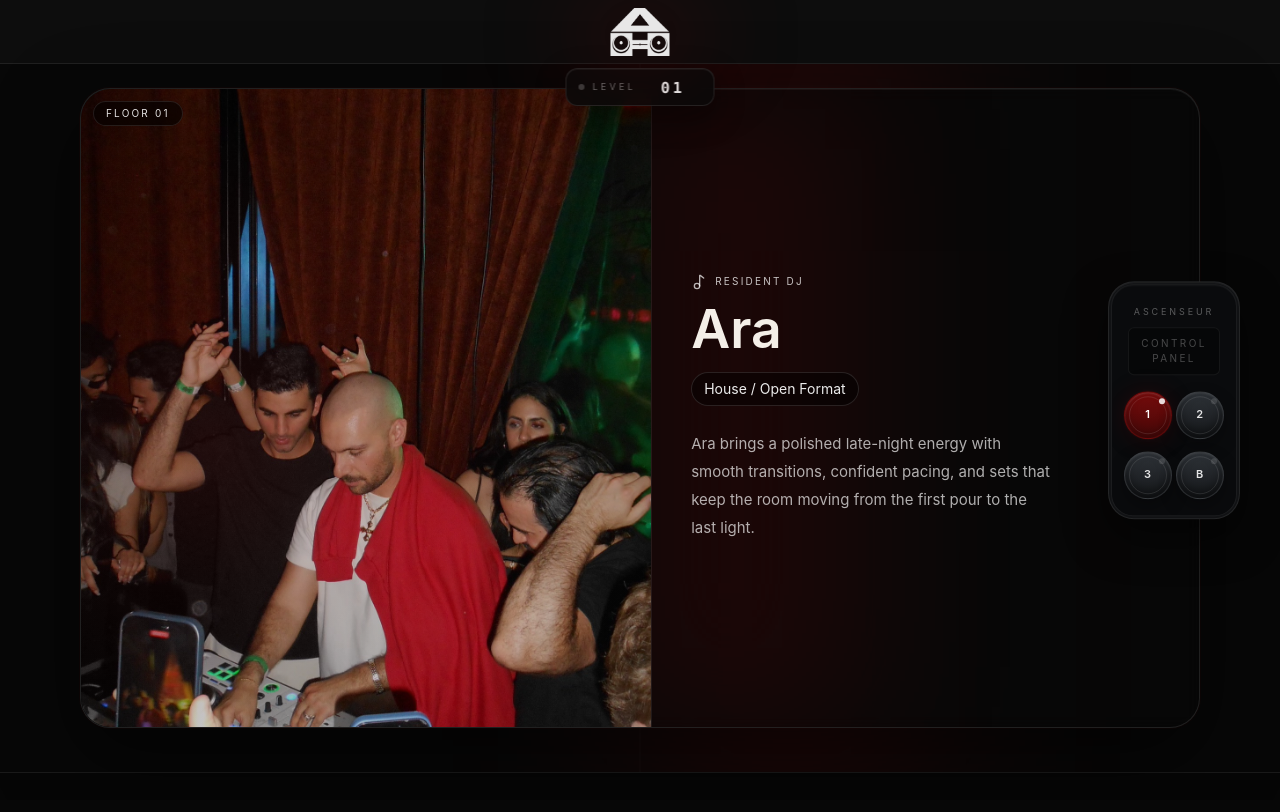
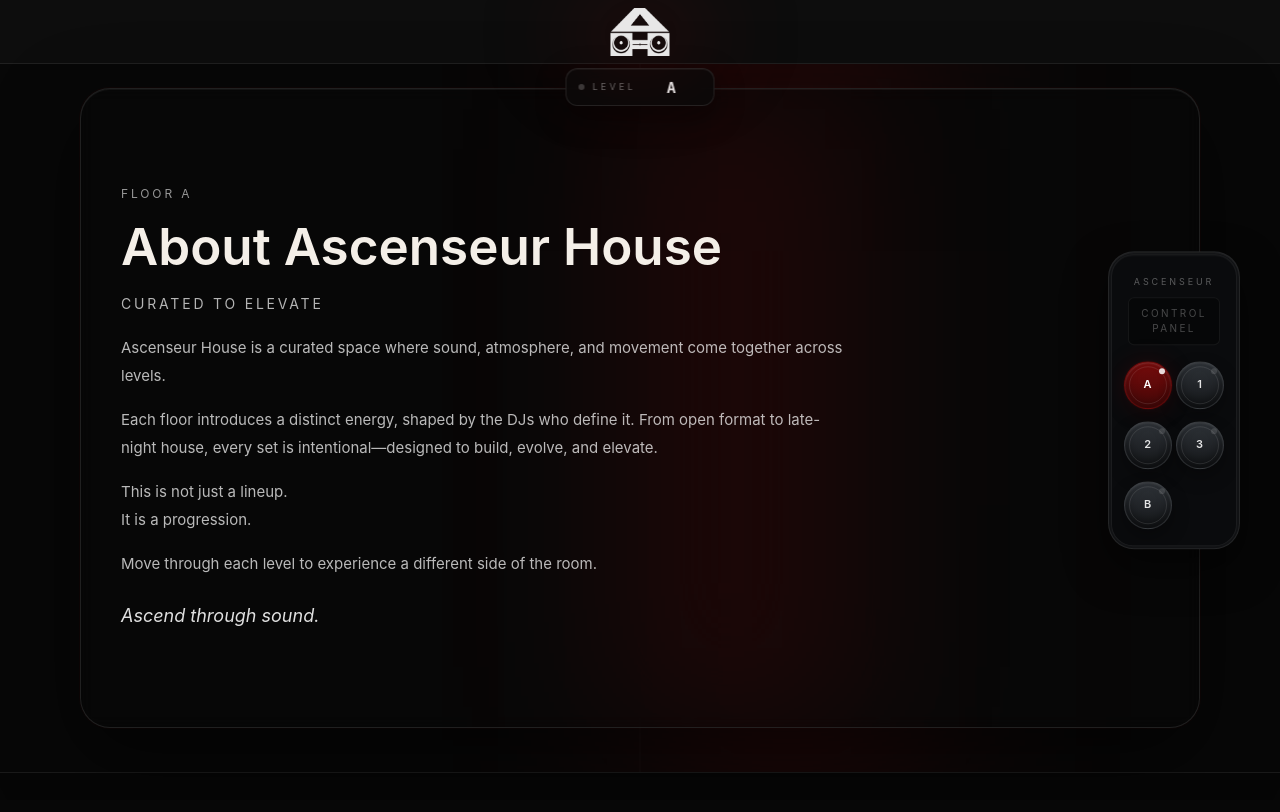
Before and after one commit to galiwartoukian-collab/ascenseurhouse, a React (Vite) app: page / in a window 1280 px wide. Shown: the top 812 px of the page. Built offline with nearby package versions, Linux system fonts and the light colour scheme; the HTML template or start-up script is replaced by a standard one.

Commit message:
Add About floor to elevator sequence and controls

```diff
--- a/src/App.tsx
+++ b/src/App.tsx
@@ -5,8 +5,8 @@ import "./index.css";
 
 type View = "lobby" | "profile" | "booking";
 type TravelState = "idle" | "closing" | "traveling" | "opening";
-type Stop = "lobby" | "ara" | "anais" | "bliss" | "booking";
-type FloorCode = "00" | "01" | "02" | "03" | "B";
+type Stop = "lobby" | "about" | "ara" | "anais" | "bliss" | "booking";
+type FloorCode = "00" | "A" | "01" | "02" | "03" | "B";
 
 type Profile = {
   id: "ara" | "anais" | "bliss";
@@ -39,6 +39,7 @@ type ElevatorPanelProps = {
   activeFloor: FloorCode;
   targetFloor: FloorCode;
   disabled: boolean;
+  onGoToAbout: () => void;
   onGoToAra: () => void;
   onGoToAnais: () => void;
   onGoToBliss: () => void;
@@ -51,6 +52,7 @@ type ScrollControllerProps = {
   isAutoScrollingRef: React.RefObject<boolean>;
   containerRef: React.RefObject<HTMLDivElement | null>;
   onEnterLobby: () => void;
+  onEnterAbout: () => void;
   onEnterProfile: (profile: Profile) => void;
   onEnterBooking: () => void;
   onLobbyProgress: (progress: number) => void;
@@ -60,7 +62,7 @@ const DOOR_EASE: [number, number, number, number] = [0.77, 0, 0.175, 1];
 const LOBBY_DOOR_EASE: [number, number, number, number] = [0.22, 1, 0.36, 1];
 const CABIN_GLOW_EASE: [number, number, number, number] = [0.22, 1, 0.36, 1];
 const CABIN_SHAKE_EASE: [number, number, number, number] = [0.16, 1, 0.3, 1];
-const STOP_ORDER: readonly Stop[] = ["lobby", "ara", "anais", "bliss", "booking"] as const;
+const STOP_ORDER: readonly Stop[] = ["lobby", "about", "ara", "anais", "bliss", "booking"] as const;
 
 const AUTO_SCROLL_UNLOCK_MS = 820;
 const TRANSITION_TO_TRAVEL_MS = 190;
@@ -70,9 +72,10 @@ const TRANSITION_TO_IDLE_MS = 1180;
 
 const LOBBY_OPEN_PROGRESS = 0.06;
 const LOBBY_TO_FIRST_LOCK_PROGRESS = 0.12;
-const FLOOR_1_THRESHOLD = 0.22;
-const FLOOR_2_THRESHOLD = 0.48;
-const FLOOR_3_THRESHOLD = 0.74;
+const FLOOR_1_THRESHOLD = 0.2;
+const FLOOR_2_THRESHOLD = 0.38;
+const FLOOR_3_THRESHOLD = 0.56;
+const FLOOR_4_THRESHOLD = 0.74;
 const SCROLL_TRACK_HEIGHT_VH = 360;
 const MOBILE_BREAKPOINT_PX = 768;
 const MOBILE_LOBBY_OPEN_PROGRESS = 0.1;
@@ -131,14 +134,16 @@ function getStopProgress(stop: Stop): number {
   switch (stop) {
     case "lobby":
       return 0;
+    case "about":
+      return 0.12;
     case "ara":
-      return 0.12;
+      return 0.3;
     case "anais":
-      return 0.38;
+      return 0.48;
     case "bliss":
-      return 0.64;
+      return 0.66;
     case "booking":
-      return 0.88;
+      return 0.86;
   }
 }
 
@@ -146,6 +151,8 @@ function getStopFromFloor(floor: FloorCode): Stop {
   switch (floor) {
     case "00":
       return "lobby";
+    case "A":
+      return "about";
     case "01":
       return "ara";
     case "02":
@@ -243,6 +250,7 @@ function ElevatorPanel({
   activeFloor,
   targetFloor,
   disabled,
+  onGoToAbout,
   onGoToAra,
   onGoToAnais,
   onGoToBliss,
@@ -256,6 +264,12 @@ function ElevatorPanel({
           className="rounded-l-[18px] border border-r-0 border-white/10 bg-[#0f1114]/96 px-1.5 py-2 shadow-[0_16px_30px_rgba(0,0,0,0.38)]"
         >
           <div className="grid grid-cols-1 gap-2">
+            <MetalButton
+              label="A"
+              active={activeFloor === "A" || targetFloor === "A"}
+              disabled={disabled}
+              onClick={onGoToAbout}
+            />
             <MetalButton
               label="1"
               active={activeFloor === "01" || targetFloor === "01"}
@@ -321,6 +335,12 @@ function ElevatorPanel({
 
           <div className="mx-auto grid w-fit grid-cols-2 justify-items-center gap-3">
             <MetalButton
+              label="A"
+              active={activeFloor === "A" || targetFloor === "A"}
+              disabled={disabled}
+              onClick={onGoToAbout}
+            />
+            <MetalButton
               label="1"
               active={activeFloor === "01" || targetFloor === "01"}
               disabled={disabled}
@@ -361,7 +381,7 @@ function TravelIndicator({
   const isTraveling = travelState === "traveling";
   const label = displayFloor === "B" ? "BOOK" : displayFloor;
   const [tickerIndex, setTickerIndex] = React.useState(0);
-  const tickerValues = React.useMemo(() => ["00", "01", "02", "03", "B"], []);
+  const tickerValues = React.useMemo(() => ["00", "A", "01", "02", "03", "B"], []);
 
   React.useEffect(() => {
     if (!isTraveling) {
@@ -426,6 +446,73 @@ function TravelIndicator({
         </div>
       </motion.div>
     </div>
+  );
+}
+
+function AboutInsideCabin({ visible }: { visible: boolean }) {
+  return (
+    <motion.div
+      key="about"
+      initial={{ opacity: 0, scale: 0.975, y: 28 }}
+      animate={{ opacity: visible ? 1 : 0, scale: visible ? 1 : 0.992, y: visible ? 0 : 10 }}
+      exit={{ opacity: 0, scale: 0.985, y: -12 }}
+      transition={{ duration: 0.58, ease: [0.22, 1, 0.36, 1] }}
+      className="absolute inset-0 z-[100] flex justify-center px-3 pb-24 pt-10 -translate-y-2 sm:px-4 md:px-0 md:pb-4 md:pt-2 md:translate-y-0"
+    >
+      <div
+        className="relative flex h-[72vh] w-full max-w-[1120px] flex-col justify-center overflow-hidden rounded-[22px] border px-5 py-6 shadow-2xl backdrop-blur-sm sm:h-[74vh] sm:rounded-[26px] sm:px-7 md:h-[80vh] md:rounded-[30px] md:px-10 md:py-10"
+        style={{
+          borderColor: "rgba(255,255,255,0.1)",
+          background: "rgba(8,8,8,0.84)",
+          boxShadow:
+            "0 28px 80px rgba(0,0,0,0.56), inset 0 1px 0 rgba(255,255,255,0.05), 0 0 0 1px rgba(122,12,12,0.08)",
+        }}
+      >
+        <motion.div
+          aria-hidden="true"
+          className="pointer-events-none absolute inset-0 overflow-hidden rounded-[22px] sm:rounded-[26px] md:rounded-[30px]"
+        >
+          <motion.div
+            className="absolute top-0 h-full w-[28%] opacity-20 blur-xl md:w-[38%] md:opacity-35 md:blur-3xl"
+            style={{
+              background:
+                "linear-gradient(90deg, transparent 0%, rgba(122,12,12,0.18) 18%, rgba(122,12,12,0.55) 50%, rgba(122,12,12,0.18) 82%, transparent 100%)",
+            }}
+            animate={{ x: ["-25%", "140%", "-25%"] }}
+            transition={{ duration: 8, repeat: Infinity, ease: "easeInOut" }}
+          />
+        </motion.div>
+
+        <div className="relative z-10 max-w-[72ch] text-left">
+          <p className="mb-3 text-xs uppercase tracking-[0.24em] text-white/58">Floor A</p>
+          <h2 className="text-2xl font-semibold leading-tight text-[var(--text)] sm:text-4xl md:text-[3.2rem]">
+            About Ascenseur House
+          </h2>
+          <p className="mt-4 text-xs uppercase tracking-[0.2em] text-white/70 sm:text-sm">
+            Curated to Elevate
+          </p>
+
+          <p className="mt-5 text-sm leading-7 text-white/72 sm:text-[15px]">
+            Ascenseur House is a curated space where sound, atmosphere, and movement come together
+            across levels.
+          </p>
+          <p className="mt-4 text-sm leading-7 text-white/72 sm:text-[15px]">
+            Each floor introduces a distinct energy, shaped by the DJs who define it. From open
+            format to late-night house, every set is intentional—designed to build, evolve, and
+            elevate.
+          </p>
+          <p className="mt-4 text-sm leading-7 text-white/72 sm:text-[15px]">
+            This is not just a lineup.
+            <br />
+            It is a progression.
+          </p>
+          <p className="mt-4 text-sm leading-7 text-white/72 sm:text-[15px]">
+            Move through each level to experience a different side of the room.
+          </p>
+          <p className="mt-6 text-base italic text-white/88 sm:text-lg">Ascend through sound.</p>
+        </div>
+      </div>
+    </motion.div>
   );
 }
 
@@ -850,6 +937,7 @@ function ElevatorScene({
                   {view === "profile" && selectedProfile && (
                     <ProfileInsideCabin profile={selectedProfile} visible={contentVisible} />
                   )}
+                  {view === "profile" && !selectedProfile && <AboutInsideCabin visible={contentVisible} />}
                   {view === "booking" && <BookingInsideCabin visible={contentVisible} onExitUp={onExitBookingUp} />}
                 </>
               )}
@@ -905,6 +993,7 @@ function ScrollController({
   isAutoScrollingRef,
   containerRef,
   onEnterLobby,
+  onEnterAbout,
   onEnterProfile,
   onEnterBooking,
   onLobbyProgress,
@@ -960,9 +1049,10 @@ function ScrollController({
 
       let desiredStop: Stop = "lobby";
       if (latest < lockProgress) desiredStop = "lobby";
-      else if (latest < FLOOR_1_THRESHOLD) desiredStop = "ara";
-      else if (latest < FLOOR_2_THRESHOLD) desiredStop = "anais";
-      else if (latest < FLOOR_3_THRESHOLD) desiredStop = "bliss";
+      else if (latest < FLOOR_1_THRESHOLD) desiredStop = "about";
+      else if (latest < FLOOR_2_THRESHOLD) desiredStop = "ara";
+      else if (latest < FLOOR_3_THRESHOLD) desiredStop = "anais";
+      else if (latest < FLOOR_4_THRESHOLD) desiredStop = "bliss";
       else desiredStop = "booking";
 
       const currentIndex = STOP_ORDER.indexOf(currentStop);
@@ -982,9 +1072,14 @@ function ScrollController({
         return;
       }
 
+      if (nextStop === "about") {
+        onEnterAbout();
+        return;
+      }
+
       onEnterProfile(profilesByStop[nextStop]);
     },
-    [currentStop, isMobile, isTransitioning, onEnterBooking, onEnterLobby, onEnterProfile, onLobbyProgress]
+    [currentStop, isMobile, isTransitioning, onEnterAbout, onEnterBooking, onEnterLobby, onEnterProfile, onLobbyProgress]
   );
 
   React.useEffect(() => {
@@ -1267,6 +1362,15 @@ export default function App() {
   const currentStop = getStopFromFloor(activeFloor);
   const isTransitioning = travelState !== "idle";
 
+  const goToAbout = React.useCallback(() => {
+    goToStop({
+      stop: "about",
+      view: "profile",
+      floor: "A",
+      profile: null,
+    });
+  }, [goToStop]);
+
   return (
     <div
       className="relative bg-[var(--black)]"
@@ -1315,6 +1419,7 @@ export default function App() {
               activeFloor={activeFloor}
               targetFloor={targetFloor}
               disabled={isTransitioning}
+              onGoToAbout={goToAbout}
               onGoToAra={goToAra}
               onGoToAnais={goToAnais}
               onGoToBliss={goToBliss}
@@ -1342,6 +1447,7 @@ export default function App() {
     isAutoScrollingRef={isAutoScrollingRef}
     containerRef={scrollAreaRef}
     onEnterLobby={goLobby}
+    onEnterAbout={goToAbout}
     onEnterProfile={openProfile}
     onEnterBooking={openBooking}
     onLobbyProgress={(progress) => {
@@ -1358,17 +1464,19 @@ export default function App() {
 
 if (typeof window !== "undefined") {
   console.assert(getStopFromFloor("00") === "lobby", "00 should map to lobby");
+  console.assert(getStopFromFloor("A") === "about", "A should map to about");
   console.assert(getStopFromFloor("01") === "ara", "01 should map to ara");
   console.assert(getStopFromFloor("02") === "anais", "02 should map to anais");
   console.assert(getStopFromFloor("03") === "bliss", "03 should map to bliss");
   console.assert(getStopFromFloor("B") === "booking", "B should map to booking");
 
   console.assert(getStopProgress("lobby") === 0, "lobby progress should be 0");
+  console.assert(getStopProgress("about") < getStopProgress("ara"), "about should come before ara");
   console.assert(getStopProgress("ara") < getStopProgress("anais"), "ara should come before anais");
   console.assert(getStopProgress("anais") < getStopProgress("bliss"), "anais should come before bliss");
   console.assert(getStopProgress("bliss") < getStopProgress("booking"), "bliss should come before booking");
   console.assert(getStopProgress("booking") <= 1, "booking progress should stay within scroll range");
-  console.assert(getStopProgress("ara") < 0.2, "ara should be close to the top");
+  console.assert(getStopProgress("about") < 0.2, "about should be close to the top");
 
   console.assert(getStopFromProfile(profiles[0]) === "ara", "Ara profile should resolve to ara stop");
   console.assert(getStopFromProfile(profiles[1]) === "anais", "Anais profile should resolve to anais stop");
```
